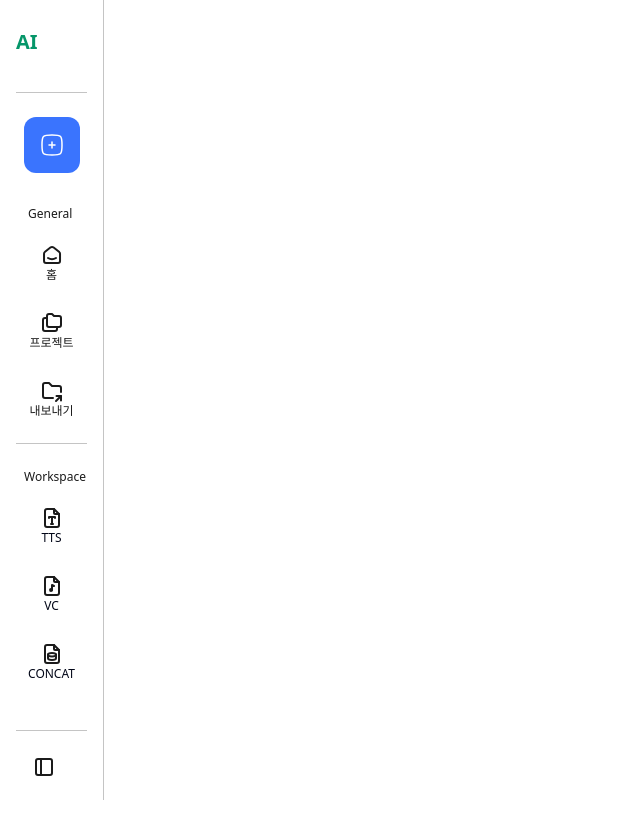
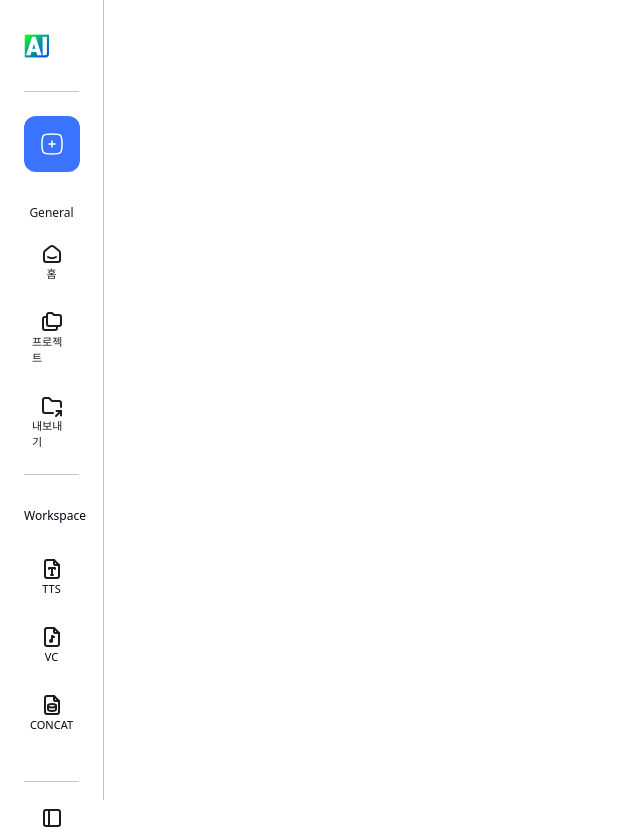
Before and after one commit to popomance-team4-dev/final-fe-team4-fork, a React (Vite) app: page / in a window 1280 px wide. Shown: the whole page, without its empty margins (0-640 px from the left). Before the commit the page ends 800 px from the top, so only its background shows below. Built offline with nearby package versions, Linux system fonts and the light colour scheme; a web font is replaced by a local one.

Commit message:
[refactor] 네비사이드바 보더 1px 수정 #114

```diff
--- a/src/components/navigation/NavSidebar.tsx
+++ b/src/components/navigation/NavSidebar.tsx
@@ -11,6 +11,8 @@ import {
 
 import { Button } from '@/components/ui/button';
 import { Separator } from '@/components/ui/separator';
+import logofull from '@/images/logofull.png';
+import logomini from '@/images/logomini.png';
 
 interface SidebarButtonProps {
   icon: React.ElementType;
@@ -29,7 +31,7 @@ const SidebarButton: FC<SidebarButtonProps> = ({ icon: Icon, label }) => {
       </span>
       <div
         className={
-          'group-[.expanded]/navbar:absolute text-xs opacity-100 group-[.expanded]/navbar:opacity-0 group-hover/sidebarButton:text-primary'
+          'group-[.expanded]/navbar:absolute text-tiny opacity-100 group-[.expanded]/navbar:opacity-0 group-hover/sidebarButton:text-primary'
         }
       >
         {label}
@@ -43,25 +45,46 @@ export function NavSidebar() {
 
   return (
     <div
-      className={`flex h-screen w-[104px] flex-col border-r bg-white p-4 group/navbar ${isExpanded ? 'expanded w-[244px]' : ''}`}
+      className={`flex h-screen w-[104px] flex-col border-r bg-white px-6 pb-4 group/navbar ${isExpanded ? 'expanded w-[244px]' : ''}`}
     >
-      <div className="my-3">
-        <div className="flex items-center gap-2 font-bold text-xl">
-          <span className="text-emerald-600">AI</span>
-          <span className="opacity-0 group-[.expanded]/navbar:opacity-100">PARK</span>
+      <div className=" border-b flex items-center">
+        <div className="h-[91px] w-full flex items-center gap-2">
+          {/* 미니 로고 */}
+          <span
+            className={`flex items-center transition-opacity duration-300 ${
+              isExpanded ? 'opacity-0 hidden' : 'opacity-100'
+            }`}
+          >
+            <img src={logomini} alt="AI" className="h-6 w-auto" />
+          </span>
+
+          {/* 풀 로고 */}
+          <span
+            className={`transition-opacity duration-300 ${
+              isExpanded ? 'opacity-100' : 'opacity-0 hidden'
+            }`}
+          >
+            <img src={logofull} alt="AI PARK" className="h-6 w-auto" />
+          </span>
         </div>
       </div>
 
-      <Separator className="my-6" />
+      {/* <Separator className="mb-6" /> */}
 
-      <Button size="icon" icon className="ml-2">
+      <Button size="icon" icon className="mt-6">
         새 프로젝트 생성
       </Button>
 
       <div className="scrollArea py-6">
         <div className="flex flex-col w-full text-black text-body2">
           <div>
-            <h2 className="pt-2 pb-3 text-overline ml-3">General</h2>
+            <h2
+              className={`pt-2 pb-3 text-overline  ${
+                isExpanded ? 'ml-2 text-left' : 'ml-0 text-center'
+              }`}
+            >
+              General
+            </h2>
           </div>
           <div className="flex flex-col w-full gap-3">
             <SidebarButton icon={TbSmartHome} label="홈" />
@@ -71,7 +94,13 @@ export function NavSidebar() {
         </div>
         <Separator className="my-4" />
         <div className="pt-2 pb-3">
-          <h2 className="text-overline text-black whitespace-nowrap ml-2">Workspace</h2>
+          <h2
+            className={`pt-2 pb-3 text-overline ${
+              isExpanded ? 'ml-2 text-left' : 'ml-0 text-center'
+            }`}
+          >
+            Workspace
+          </h2>
         </div>
         <div className="flex flex-col w-full gap-3">
           <SidebarButton icon={TbFileTypography} label="TTS" />
```
Also changed, not shown: src/images/logofull.png (added), src/images/logomini.png (added).
